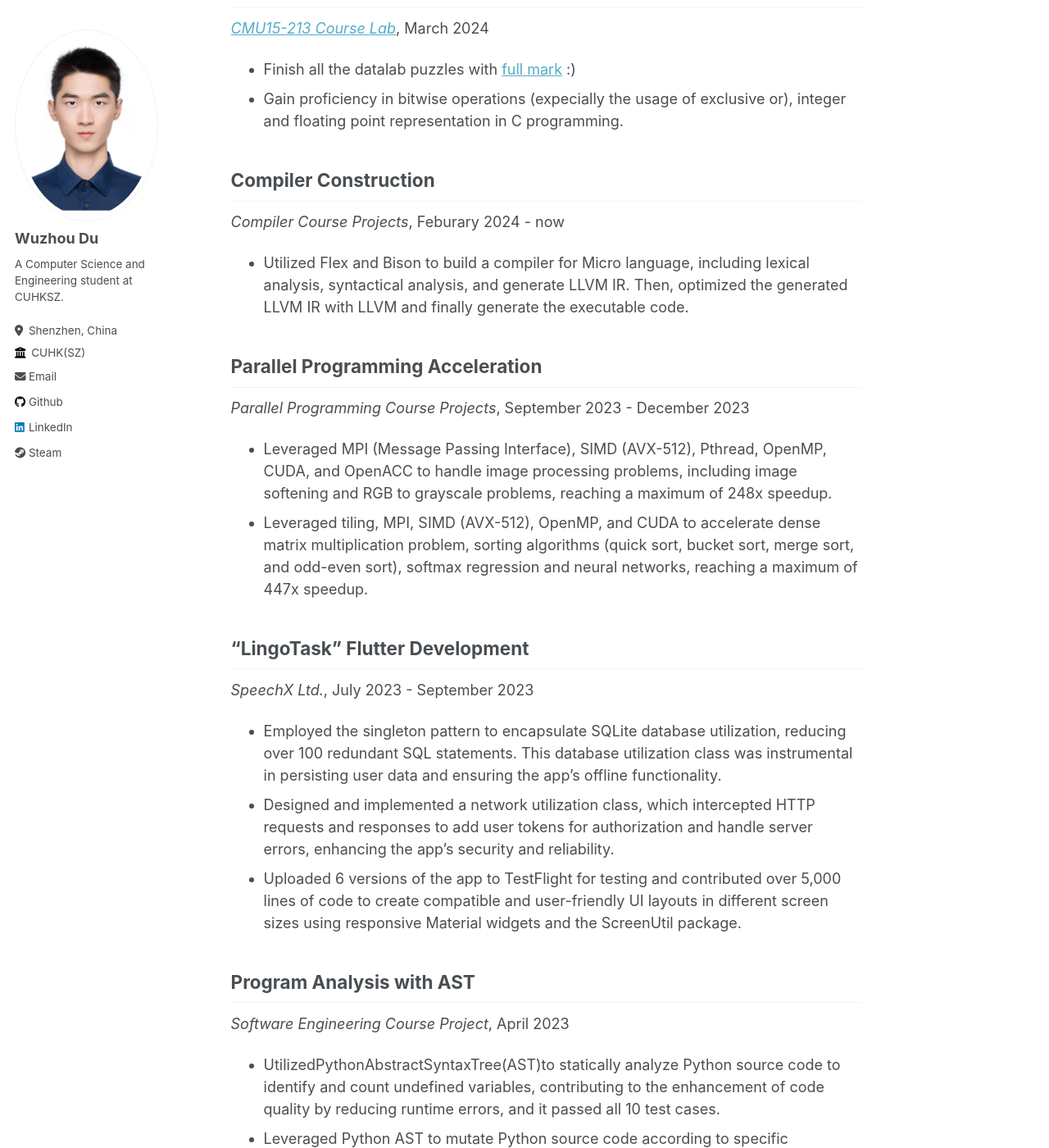
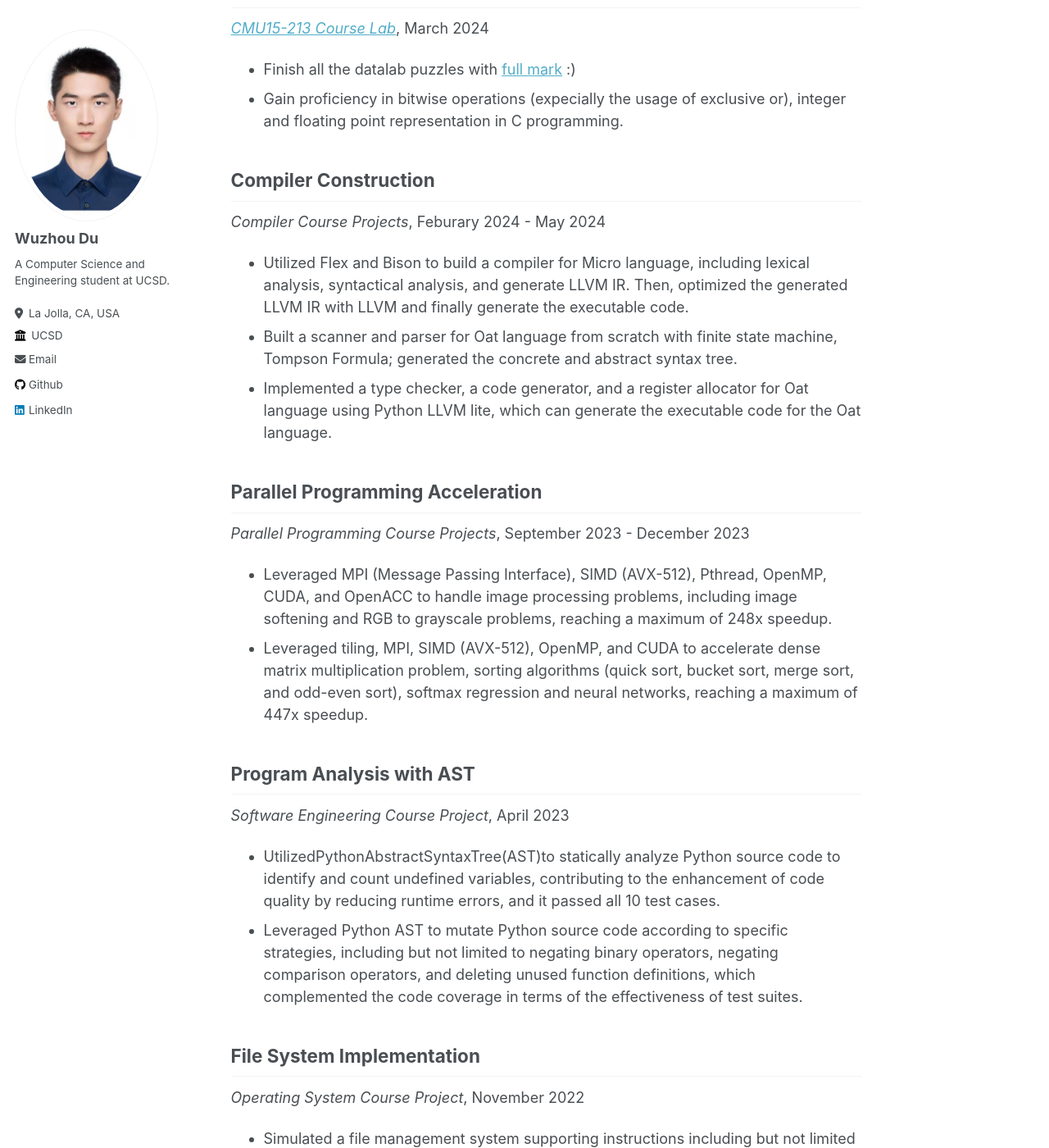
Before and after one commit to WuzhouDu/WuzhouDu.github.io, a Jekyll site: the page built from _pages/projects.md, in a window 1280 px wide and 1400 px high, scrolled down 1034 px. Shown: the whole window at 82% size. Built offline with Jekyll 4.4.1, drawn with Linux system fonts in a browser that asks for light colours; some of the changed text lies outside the part shown.

Commit message:
update: update the about page

```diff
--- a/_config.yml
+++ b/_config.yml
@@ -24,11 +24,11 @@ author:
   avatar           : "profile.jpg"
   name             : "Wuzhou Du"
   pronouns         : # example: "she/her"
-  bio              : "A Computer Science and Engineering student at CUHKSZ."
-  location         : "Shenzhen, China"
-  employer         : "CUHK(SZ)"
+  bio              : "A Computer Science and Engineering student at UCSD."
+  location         : "La Jolla, CA, USA"
+  employer         : "UCSD"
   uri              : # URL
-  email            : "wuzhoudu@link.cuhk.edu.cn"
+  email            : "wudu@ucsd.edu"
 
   # Academic websites
   arxiv            : # URL - Update with the correct link to your profile
@@ -61,7 +61,7 @@ author:
   medium           : # URL
   pinterest        : # Username
   soundcloud       : # Username
-  steam            : 101zzzzz # Username
+  steam            : # 101zzzzz # Username
   telegram         : # URL
   tumblr           : # Username
   # twitter          : "UniofOxford"  # Replace this with your X / Twitter handle
--- a/_pages/projects.md
+++ b/_pages/projects.md
@@ -20,19 +20,15 @@ author_profile: true
 - Gain proficiency in bitwise operations (expecially the usage of exclusive or), integer and floating point representation in C programming.
 
 ## Compiler Construction
-*Compiler Course Projects*, Feburary 2024 - now
+*Compiler Course Projects*, Feburary 2024 - May 2024
 - Utilized Flex and Bison to build a compiler for Micro language, including lexical analysis, syntactical analysis, and generate LLVM IR. Then, optimized the generated LLVM IR with LLVM and finally generate the executable code.
+- Built a scanner and parser for Oat language from scratch with finite state machine, Tompson Formula; generated the concrete and abstract syntax tree.
+- Implemented a type checker, a code generator, and a register allocator for Oat language using Python LLVM lite, which can generate the executable code for the Oat language.
 
 ## Parallel Programming Acceleration
 *Parallel Programming Course Projects*, September 2023 - December 2023
 - Leveraged MPI (Message Passing Interface), SIMD (AVX-512), Pthread, OpenMP, CUDA, and OpenACC to handle image processing problems, including image softening and RGB to grayscale problems, reaching a maximum of 248x speedup.
 - Leveraged tiling, MPI, SIMD (AVX-512), OpenMP, and CUDA to accelerate dense matrix multiplication problem, sorting algorithms (quick sort, bucket sort, merge sort, and odd-even sort), softmax regression and neural networks, reaching a maximum of 447x speedup.
-
-## "LingoTask" Flutter Development
-*SpeechX Ltd.*, July 2023 - September 2023
-- Employed the singleton pattern to encapsulate SQLite database utilization, reducing over 100 redundant SQL statements. This database utilization class was instrumental in persisting user data and ensuring the app’s offline functionality.
-- Designed and implemented a network utilization class, which intercepted HTTP requests and responses to add user tokens for authorization and handle server errors, enhancing the app's security and reliability.
-- Uploaded 6 versions of the app to TestFlight for testing and contributed over 5,000 lines of code to create compatible and user-friendly UI layouts in different screen sizes using responsive Material widgets and the ScreenUtil package.
 
 ## Program Analysis with AST
 *Software Engineering Course Project*, April 2023
@@ -49,12 +45,6 @@ author_profile: true
 - Traced the Linux kernel source code to self-implemented `fork` and `wait` functions, with which the program finished similar tasks to the above and passed all cases.
 - Developed a thread pool with a FIFO queue using pthread and mutex locks to handle many HTTP requests. It achieved a throughput mean of 7151.03 requests per second with 10 threads.
 
-## "The Fall" Unity Game Development
-*Versee Technology*, June 2022 - August 2022
-- Investigated the project’s hand gesture and head motion capture C# scripts while mastering the basic Meta Oculus APIs within 4 days; optimized these core scripts, reducing the codebase by 1/7 and making the finger bent angle detection more accurate.
-- Developed custom C# scripts responsible for aligning in-game character collision volumes with the physical movements of players wearing VR headsets, enhancing the immersion experience of the VR game.
-- Acquired proficiency in Unreal Engine 5 within one week and developed a C++ class to manage the player’s movement in a microgravity environment like a spacecraft, which gained high acclaim and recognition from the test players.
-
 ## Photography Reservation System
 *Database Course Project*, March 2022
 - Utilized MySQL to design and implement a database system for a photography reservation system, including but not limited to the user table, the photographer table, the reservation table, and the photo table, with the strategy of maintaining the referential integrity and the data consistency.
```
Also changed, not shown: _pages/about.md (+2 -2 lines).
